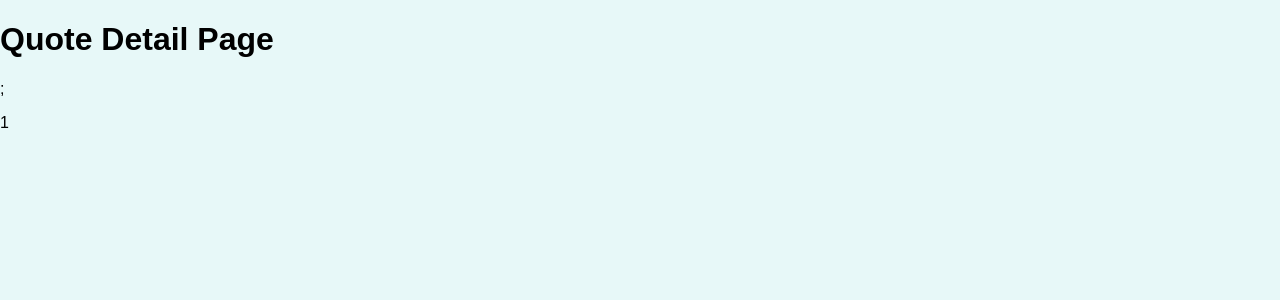
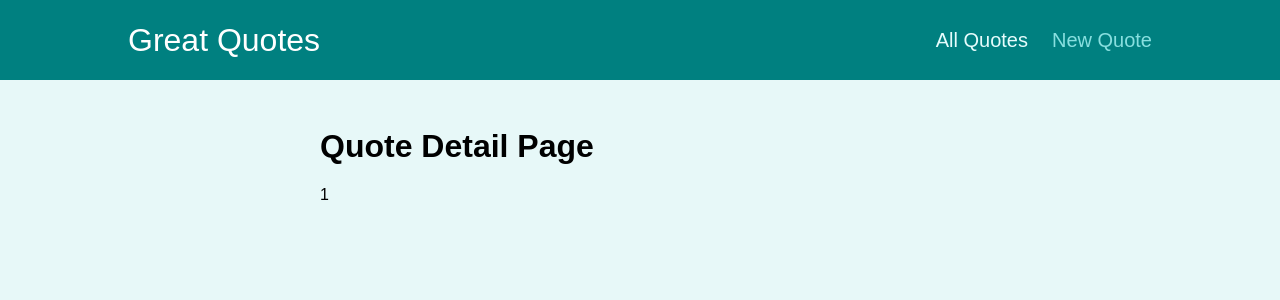
Before and after one commit to luisluft/react-great-quotes, a React (Create React App) app: page /quotes/1 in a window 1280 px wide. Shown: the top 300 px of the page. Built offline with nearby package versions, Linux system fonts and the light colour scheme.

Commit message:
add a layout wrapper component

```diff
--- a/src/App.js
+++ b/src/App.js
@@ -2,9 +2,11 @@
 import AllQuotes from "./pages/AllQuotes";
 import QuoteDetail from "./pages/QuoteDetail";
 import NewQuote from "./pages/NewQuote";
+import Layout from "./components/layout/Layout.js";
 
 function App() {
   return (
+    <Layout>
       <Switch>
         <Route exact path="/">
           <Redirect to="/quotes" />
@@ -12,13 +14,14 @@
         <Route exact path="/quotes">
           <AllQuotes />
         </Route>
-      <Route path="/quotes/new-quote">
+        <Route path="/new-quote">
           <NewQuote />
         </Route>
         <Route path="/quotes/:quoteId">
           <QuoteDetail />
         </Route>
       </Switch>
+    </Layout>
   );
 }
 
--- /dev/null
+++ b/src/components/layout/Layout.js
@@ -0,0 +1,14 @@
+import React from "react";
+import classes from "./Layout.module.css";
+import MainNavigation from "./MainNavigation";
+
+const Layout = (props) => {
+  return (
+    <>
+      <MainNavigation></MainNavigation>
+      <main className={classes.main}>{props.children}</main>
+    </>
+  );
+};
+
+export default Layout;
--- /dev/null
+++ b/src/components/layout/MainNavigation.js
@@ -0,0 +1,27 @@
+import { NavLink } from "react-router-dom";
+import React from "react";
+import classes from "./MainNavigation.module.css";
+
+const MainNavigation = () => {
+  return (
+    <header className={classes.header}>
+      <div className={classes.logo}>Great Quotes</div>
+      <nav className={classes.nav}>
+        <ul>
+          <li>
+            <NavLink to="/quotes" activeClassName={classes.active}>
+              All Quotes
+            </NavLink>
+          </li>
+          <li>
+            <NavLink to="/new-quote" activeClassName={classes.active}>
+              New Quote
+            </NavLink>
+          </li>
+        </ul>
+      </nav>
+    </header>
+  );
+};
+
+export default MainNavigation;
--- a/src/pages/QuoteDetail.js
+++ b/src/pages/QuoteDetail.js
@@ -1,12 +1,17 @@
 import React from "react";
-import { useParams } from "react-router-dom";
+import { useParams, Route } from "react-router-dom";
+import Comments from "../components/comments/Comments";
 
 const QuoteDetail = () => {
   const params = useParams();
 
   return (
     <>
-      <h1>Quote Detail Page</h1>;<p>{params.quoteId}</p>
+      <h1>Quote Detail Page</h1>
+      <p>{params.quoteId}</p>
+      <Route path={`/quotes/${params.quoteId}/comments`}>
+        <Comments />
+      </Route>
     </>
   );
 };
```
Lines whose indentation alone changed are shown as unchanged.
